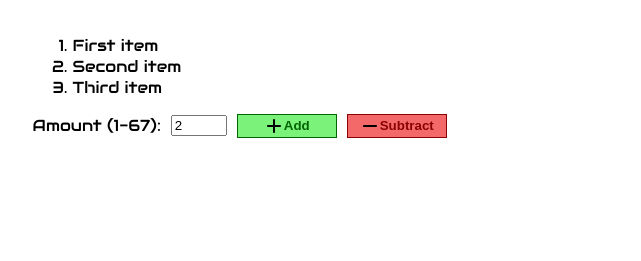
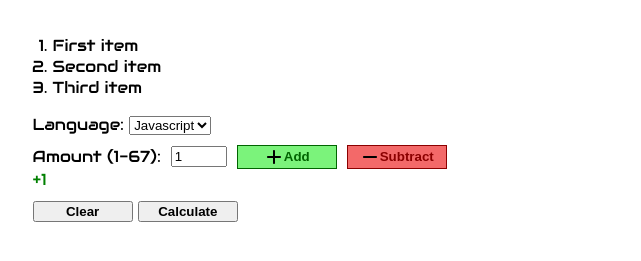
Before and after one commit to 404-not-found129/website, a website: page public/index.html in a window 1280 px wide. Both pictures are taken after a click on the button "Add". Shown: the part 61-322 px from the top of the page, without its empty margins (165-806 px from the left). Drawn offline with Linux system fonts and the light colour scheme; a web font is replaced by a local one.

Commit message:
working calculator page

```diff
--- a/public/index.html
+++ b/public/index.html
@@ -17,13 +17,22 @@
 <h1>Simple Calculator</h1>
 
 <div id="root">
-  <ol>
+  <ol class="instructions">
     <li>First item</li>
     <li>Second item</li>
     <li>Third item</li>
   </ol>
 
-  <div class="actions">
+  <div class="language">
+    <label for="language-select">Language:</label>
+    <select id="language-select">
+      <option value="javascript">Javascript</option>
+      <option value="go">Go</option>
+      <option value="python">Python</option>
+    </select>
+  </div>
+
+  <div class="input-actions">
     <label for="num-input">Amount (1-67):</label>
     <input type="number" id="num-input" name="num-input" min="1" max="67" value="1"/>
 
@@ -46,6 +55,19 @@
     </button>
   </div>
 
+  <div id="operations"></div>
+
+  <div id="actions">
+    <button type="button" id="clear-button">
+      Clear
+    </button>
+    <button type="button" id="calculate-button">
+      Calculate
+    </button>
+  </div>
+
+  <div id="result"></div>
+
 </div>
 </body>
 </html>
--- a/public/script.js
+++ b/public/script.js
@@ -1,29 +1,65 @@
-const input=document.getElementById('num-input');
-const addButton=document.getElementById('add-button');
-const subtractButton=document.getElementById('subtract-button');
+const languageSelect=document.getElementById('language-select');
+const input = document.getElementById('num-input');
+const addButton = document.getElementById('add-button');
+const subtractButton = document.getElementById('subtract-button');
+const operations = document.getElementById('operations');
+const clearButton = document.getElementById('clear-button');
+const calculateButton = document.getElementById('calculate-button');
+const resultText = document.getElementById('result');
 
+let numberList = [];
 
-console.dir({input});
+console.dir({input, addButton, subtractButton, operations});
 
-input.addEventListener('input', function() {
+input.addEventListener('input', function () {
   console.log('Input value changed:', input.value);
-  if (input.value <1 ) {
-    input.value=1;
-  }else if (input.value > 67) {
-    input.value=67;
+  if (input.value < 1) {
+    input.value = 1;
+  } else if (input.value > 67) {
+    input.value = 67;
   }
 });
 
-addButton.addEventListener('click', function() {
+addButton.addEventListener('click', function () {
   console.log('Add button clicked');
-  if (input.value < 67 ) {
-    input.value++;
-  }
+  appendOperation(+input.value);
 });
 
-subtractButton.addEventListener('click', function() {
+subtractButton.addEventListener('click', function () {
   console.log('Subtract button clicked');
-  if (input.value > 1 ) {
-    input.value--;
+  appendOperation(-input.value);
+});
+
+calculateButton.addEventListener('click', function () {
+  console.log('Calculate button clicked');
+  const result = numberList.reduce((acc, curr) => acc + curr);
+  resultText.innerText = result;
+  const language = languageSelect.value;
+  console.log({
+    language,
+    result,
+    numberList
+  });
+});
+
+clearButton.addEventListener('click', function () {
+  console.log('Clear button clicked');
+  operations.innerHTML = '';
+  numberList = [];
+  resultText.innerText = '';
+  console.log(numberList);
+});
+
+function appendOperation(amount) {
+  const row = document.createElement('span');
+  if (amount >= 0) {
+    row.innerText = ` +${amount}`;
+    row.style.color = 'green';
+  } else {
+    row.innerText = ` ${amount}`;
+    row.style.color = 'red';
   }
-});
+  operations.appendChild(row);
+  numberList.push(amount);
+  console.log(numberList);
+}
--- a/public/style.css
+++ b/public/style.css
@@ -6,7 +6,7 @@ body {
   text-align: center;
 }
 
-h1, h2, h3, h4, h5, h6 {
+h1, h2, h3, h4, h5, h6, #result {
   font-family: "Doto", sans-serif;
   font-optical-sizing: auto;
   font-style: normal;
@@ -18,11 +18,13 @@ h1, h2, h3, h4, h5, h6 {
   width: 70%;
   display: inline-block;
 }
-.actions {
+
+.input-actions {
   display: flex;
   align-items: center;
   gap: 10px;
 }
+
 button {
   width: 100px;
   display: inline-flex;
@@ -31,17 +33,33 @@ button {
   font-weight: bold;
 }
 
+.instructions {
+  padding-left: 20px;
+}
+
+.language {
+  margin-bottom: 10px;
+}
+
 .add {
   background-color: #7bf37b;
   color: darkgreen;
   border: 1px solid darkgreen;
 }
+
 .subtract {
   background-color: #f36969;
   color: darkred;
   border: 1px solid darkred;
 }
 
+#result {
+  font-size: 40px;
+  text-align: center;
+}
+#actions {
+  margin-top: 10px;
+}
 
 svg {
   width: 20px;
```
